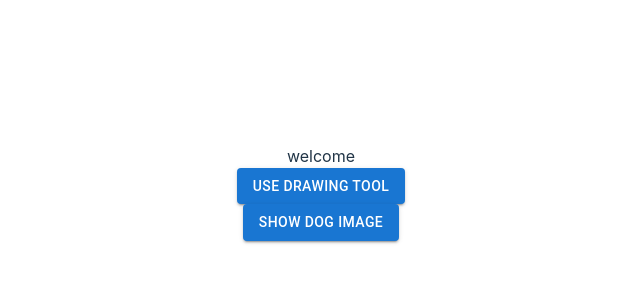
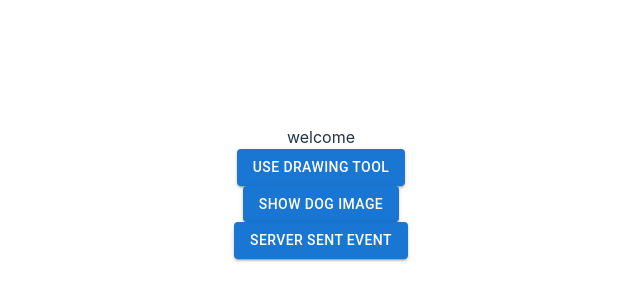
Before and after one commit to takehiro-1029/drawing-tool, a React (Vite) app: page / in a window 1280 px wide. Shown: the part 208-508 px from the top of the page, without its empty margins (319-959 px from the left). Built offline with nearby package versions, Linux system fonts and the light colour scheme; no server answers.

Commit message:
add server sent event

```diff
--- a/src/constants/routes.constant.ts
+++ b/src/constants/routes.constant.ts
@@ -10,6 +10,9 @@ export const routePathMap = {
    // DRAW
   show: { path: "/show" },
 
+   // SERVER SENT EVENT
+  server_sent_event: { path: "/sse" },
+
 } as const;
 
 export type RoutesName = keyof typeof routePathMap;
--- a/src/containers/App/components/Routes.component.tsx
+++ b/src/containers/App/components/Routes.component.tsx
@@ -6,6 +6,7 @@ import { routePathMap } from "~/constants/routes.constant";
 const IndexView = lazy(() => import("~/containers/IndexView/IndexView.container"));
 const DrawView = lazy(() => import("~/containers/DrawView/DrawView.container"));
 const ShowView = lazy(() => import("~/containers/ShowView/ShowView.container"));
+const ServerSentEventView = lazy(() => import("~/containers/ServerSentEventView/ServerSentEventView.container"));
 
 // https://atsu-developer.net/266/
 export const Routes: React.FC = () => (
@@ -14,6 +15,7 @@ export const Routes: React.FC = () => (
       <Route {...routePathMap.index} element={<IndexView />} />
       <Route {...routePathMap.draw} element={<DrawView />} />
       <Route {...routePathMap.show} element={<ShowView />} />
+      <Route {...routePathMap.server_sent_event} element={<ServerSentEventView />} />
     </ReactRouterRoutes>
   </Suspense>
 );
--- a/src/containers/IndexView/IndexView.container.tsx
+++ b/src/containers/IndexView/IndexView.container.tsx
@@ -12,6 +12,9 @@ const IndexView: React.FC = () => {
   }
   const transDogImageView = () => {
     nav(routePathMap.show.path, { replace: true });
+  }
+  const transServerSentEventView = () => {
+    nav(routePathMap.server_sent_event.path, { replace: true });
   }
 
   return (
@@ -29,6 +32,11 @@ const IndexView: React.FC = () => {
           show dog image
         </Button>
       </Box>
+      <Box>
+        <Button variant="contained" onClick={transServerSentEventView}>
+          server sent event
+        </Button>
+      </Box>
     </Box>
   )
 }
--- /dev/null
+++ b/src/containers/ServerSentEventView/ServerSentEventView.container.tsx
@@ -0,0 +1,40 @@
+import React from "react"
+import '~/App.css'
+import { Box, Button } from "@mui/material";
+import { EventSourcePolyfill } from 'event-source-polyfill';
+
+type Res = {
+  message_m: string
+  staff_id: string
+  message_id: string
+}
+
+const ServerSentEventView: React.FC = () => {
+
+  const onClickExport = () => {
+    const eventSource = new EventSourcePolyfill("url", {
+      // https://github.com/Yaffle/EventSource/issues/143
+      heartbeatTimeout: 120000,
+    });
+    eventSource.onmessage = (event) => {
+      const res = JSON.parse(event.data) as Res
+      console.log(res)
+    };
+    eventSource.onerror = (err) => {
+      console.error("EventSource failed:", err);
+    };
+    // eventSource.addEventListener("event name", (event) => {
+    //   console.log(JSON.parse(event.target));
+    // });
+  };
+
+  return (
+    <Box>
+      <Button variant="contained" onClick={onClickExport}>
+        server sent event
+      </Button>
+    </Box>
+  )
+}
+
+export default ServerSentEventView
```
